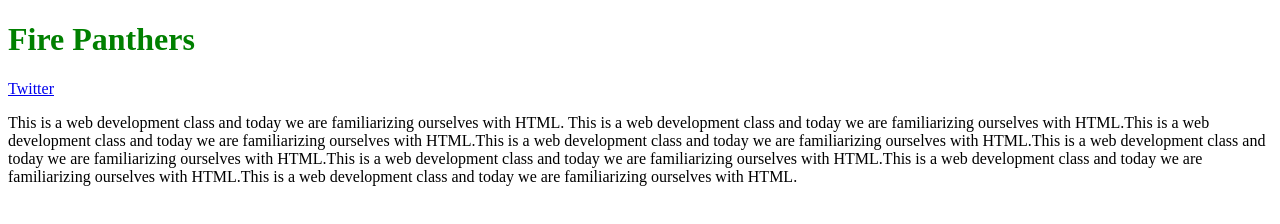
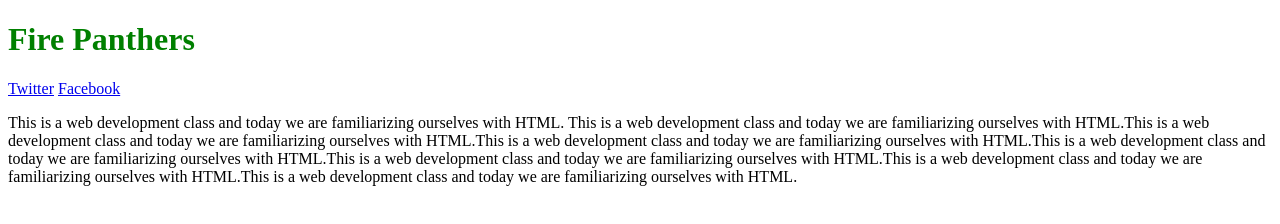
Before and after one commit to wamaerose98-netizen/fire-_panthers-_portfolio, a plain HTML site: page index.html in a window 1280 px wide. Drawn offline with Linux system fonts and the light colour scheme.

Commit message:
added link

```diff
--- a/index.html
+++ b/index.html
@@ -9,6 +9,7 @@
 <body>
 	<h1>Fire Panthers</h1>
 	<a href="https://x.com">Twitter</a>
+	<a href="https://www.facebook.com/profile.php?id=61565009172951">Facebook</a>
 	<p>This is a web development class and today we are familiarizing ourselves with HTML. This is a web development class and today we are familiarizing ourselves with HTML.This is a web development class and today we are familiarizing ourselves with HTML.This is a web development class and today we are familiarizing ourselves with HTML.This is a web development class and today we are familiarizing ourselves with HTML.This is a web development class and today we are familiarizing ourselves with HTML.This is a web development class and today we are familiarizing ourselves with HTML.This is a web development class and today we are familiarizing ourselves with HTML.</p>
 </body>
 </html>
```
